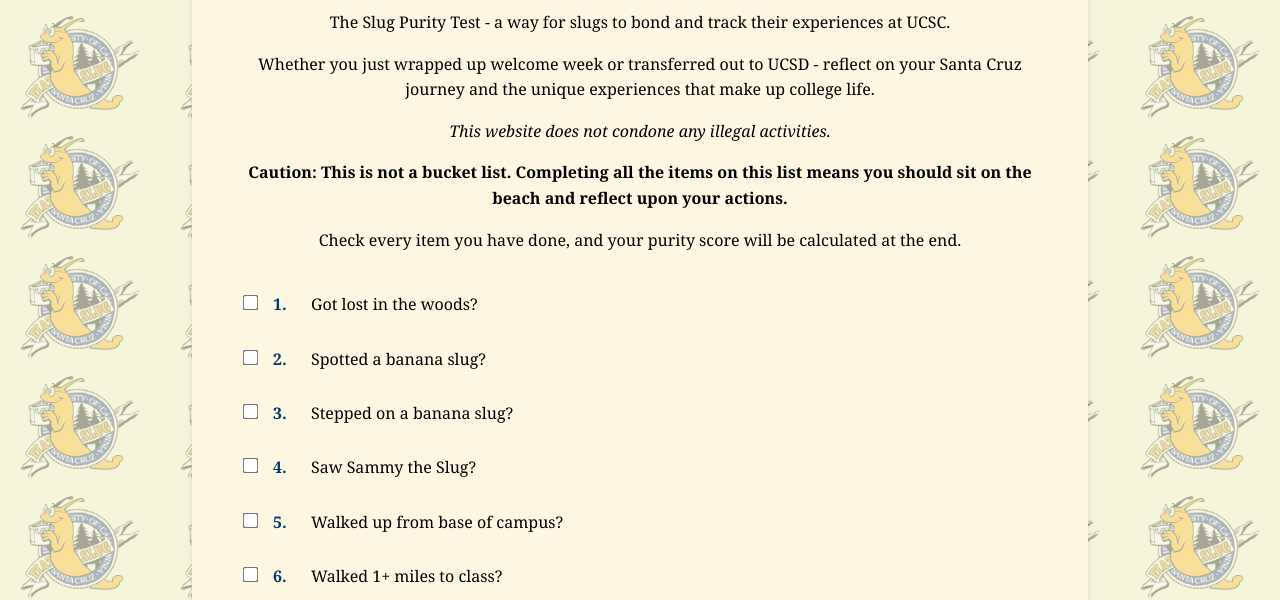
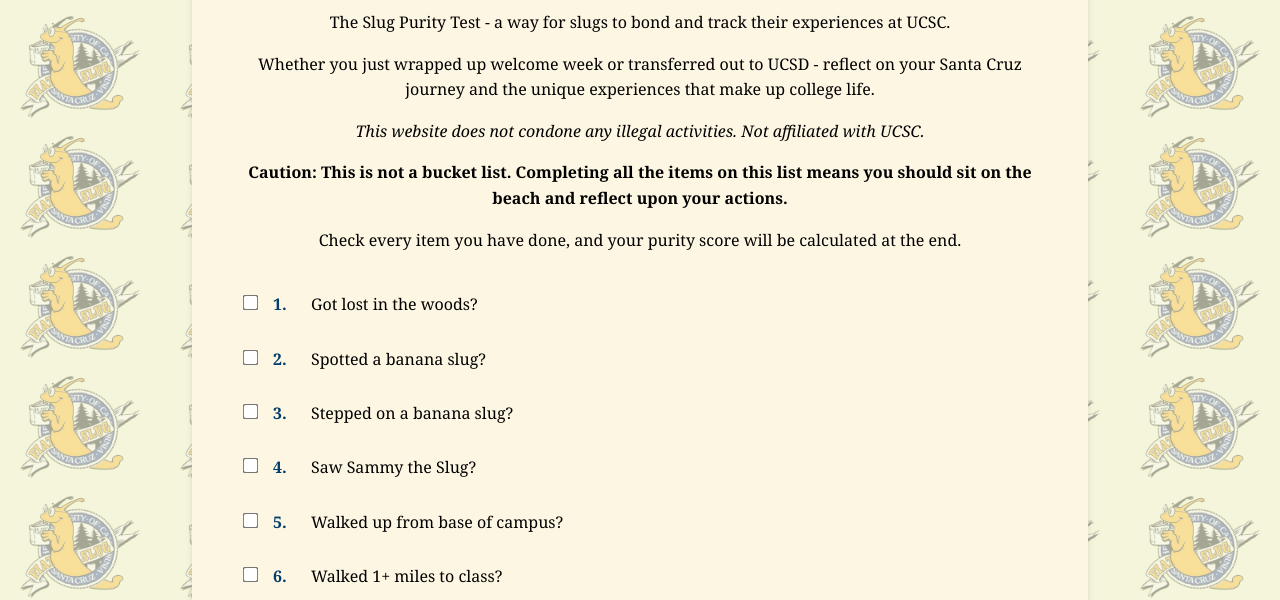
Before and after one commit to aprabou/slug-purity-test, a plain HTML site: page templates/index.html in a window 1280 px wide. Shown: the part 233-833 px from the top of the page. Drawn offline with Linux system fonts and the light colour scheme.

Commit message:
not affiliated with ucsc

```diff
--- a/templates/index.html
+++ b/templates/index.html
@@ -185,7 +185,7 @@
         <div class="description">
             <p>The Slug Purity Test - a way for slugs to bond and track their experiences at UCSC.</p>
             <p>Whether you just wrapped up welcome week or transferred out to UCSD - reflect on your Santa Cruz journey and the unique experiences that make up college life.</p>
-            <p><em>This website does not condone any illegal activities.</em></p>
+            <p><em>This website does not condone any illegal activities. Not affiliated with UCSC.</em></p>
             <p class="warning">Caution: This is not a bucket list. Completing all the items on this list means you should sit on the beach and reflect upon your actions.</p>
             <p>Check every item you have done, and your purity score will be calculated at the end.</p>
         </div>
```
